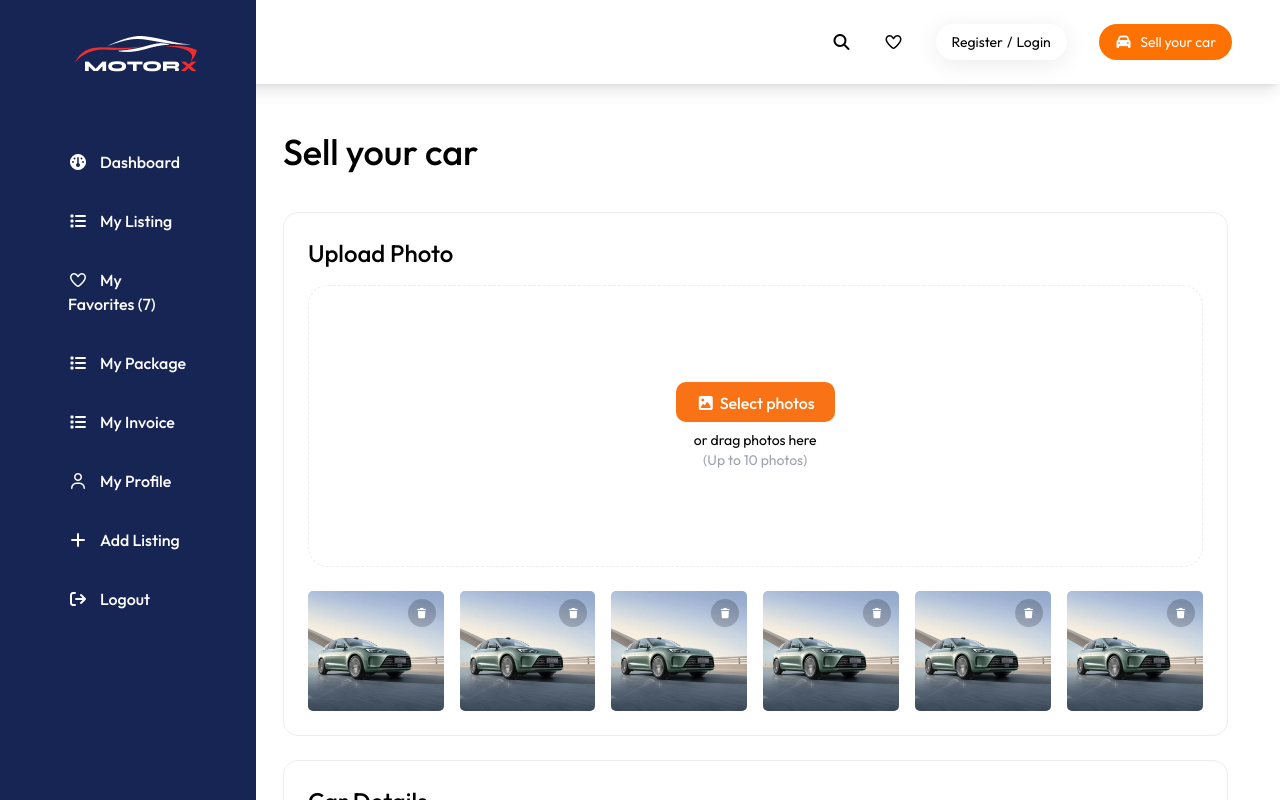
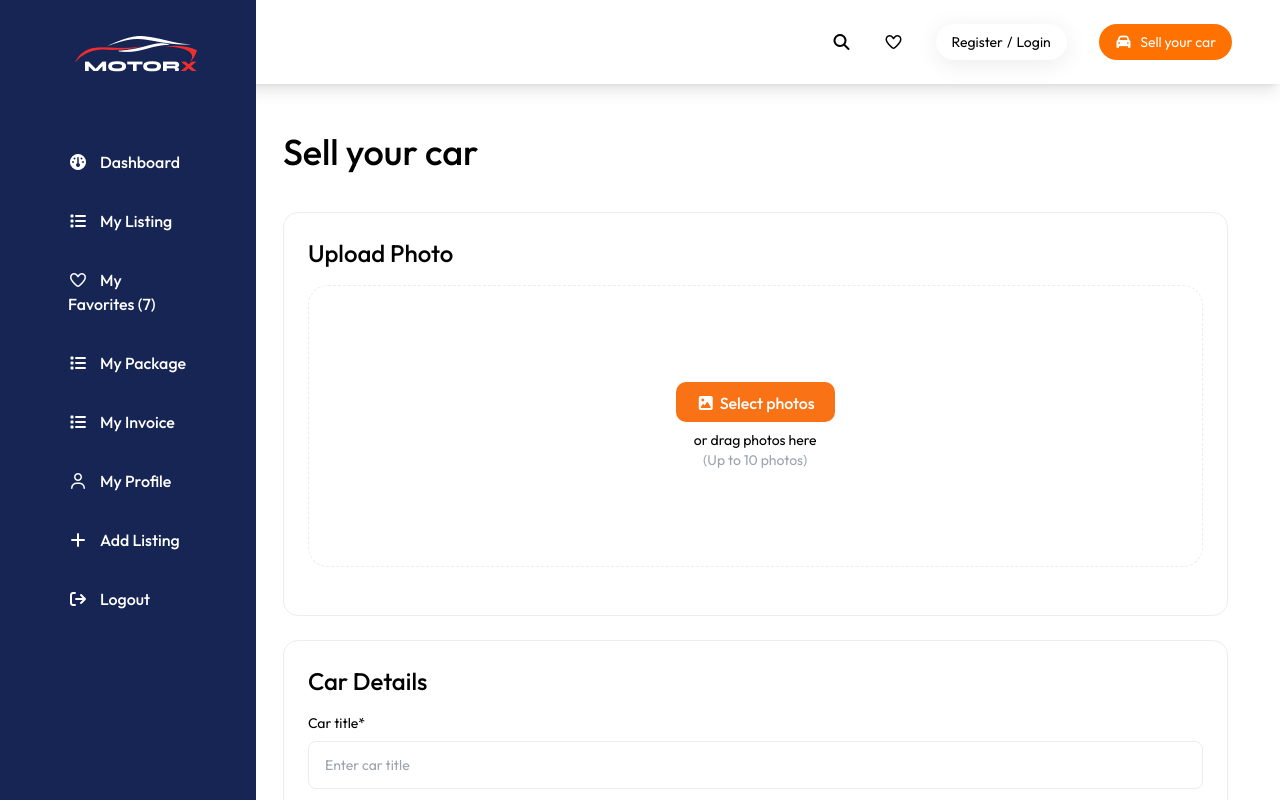
Before and after one commit to Abubakar3007/fullstackapp, a React (Create React App) app in the folder frontend/: page /sell-car in a window 1280 px wide. Shown: the top 800 px of the page. Built offline with nearby package versions, Linux system fonts and the light colour scheme.

Commit message:
sell car

```diff
--- a/frontend/src/components/sellcar/UplodImage.jsx
+++ b/frontend/src/components/sellcar/UplodImage.jsx
@@ -1,12 +1,24 @@
-import React from 'react'
+import React from 'react';
 import DeafualtImage from '../../assets/images/car-image.webp';
-const UplodImage = () => {
+
+const UplodImage = ({ photo, index, onRemove }) => {
   return (
     <div className='relative'>
-        <img src={DeafualtImage} alt="" className='w-full h-[120px] object-cover rounded-[5px]' />
-        <button className='absolute top-2 right-2 bg-black/20 rounded-full w-7 h-7 grid place-items-center'><i class="fa-solid fa-trash text-white text-[10px]"></i></button>
+      <img
+        src={photo || DeafualtImage} // ✅ show uploaded photo or default placeholder
+        alt="car"
+        className='w-full h-[120px] object-cover rounded-[5px]'
+      />
+
+      <button
+        type="button"
+        onClick={() => onRemove(index)} // ✅ call remove function
+        className='absolute top-2 right-2 bg-black/20 rounded-full w-7 h-7 grid place-items-center'
+      >
+        <i className="fa-solid fa-trash text-white text-[10px]"></i>
+      </button>
     </div>
-  )
-}
+  );
+};
 
-export default UplodImage
+export default UplodImage;
--- a/frontend/src/pages/SellCar.jsx
+++ b/frontend/src/pages/SellCar.jsx
@@ -60,7 +60,7 @@ const SellCar = () => {
         vin_number: '',
         mileage: '',
         transmission: '',
-        cylinders: '',
+        cylinder: '',
         engine: '',
         fuel_type: '',
         drive_type: '',
@@ -92,6 +92,18 @@ const SellCar = () => {
         setFormData(prev => ({ ...prev, [name]: value }));
     }
 
+    const handlePhotoUpload = (e) => {
+        const files = Array.from(e.target.files);
+
+        // convert to base64 or upload to a service (Cloudinary, S3, etc.)
+        const newPhotos = files.map((file) => URL.createObjectURL(file));
+
+        setFormData((prev) => ({
+            ...prev,
+            photos: [...prev.photos, ...newPhotos].slice(0, 20),
+        }));
+    };
+
     const handleSubmit = async (e) => {
         e.preventDefault();
         try {
@@ -115,7 +127,12 @@ const SellCar = () => {
                         <h3 className='text-2xl font-medium mb-4'>Upload Photo</h3>
                         <div className='flex flex-col items-center justify-center py-[96px] px-5 border border-dashed border-[#ededed] rounded-[20px] text-center'>
                             <label className='cursor-pointer bg-orange-500 px-5 rounded-[10px] text-[16px] font-medium text-white h-10 leading-[38px] transition-all duration-300 ease-in hover:bg-black'>
-                                <input type='file' multiple className='hidden' />
+                                <input
+                                    type='file'
+                                    accept="image/*"
+                                    multiple
+                                    onChange={handlePhotoUpload}
+                                    className='hidden' />
                                 <i class="fa-solid fa-image align-middle mr-1"></i>
                                 <span className='align-middle'>Select photos</span>
                             </label>
@@ -123,12 +140,19 @@ const SellCar = () => {
                         </div>
                         {/* upload images here */}
                         <div className='mt-6 grid grid-cols-[repeat(auto-fill,minmax(120px,1fr))] gap-4'>
-                            <UplodImage />
-                            <UplodImage />
-                            <UplodImage />
-                            <UplodImage />
-                            <UplodImage />
-                            <UplodImage />
+                            {formData.photos.map((photo, index) => (
+                                <UplodImage
+                                    key={index}
+                                    photo={photo}
+                                    index={index}
+                                    onRemove={(i) =>
+                                        setFormData((prev) => ({
+                                            ...prev,
+                                            photos: prev.photos.filter((_, idx) => idx !== i),
+                                        }))
+                                    }
+                                />
+                            ))}
                         </div>
                     </div>
                     {/* car details */}
@@ -578,11 +602,11 @@ const SellCar = () => {
                         <h3 className='text-2xl font-medium mb-4'>Price</h3>
                         <div className='grid grid-cols-3 gap-4'>
                             <div>
-                                <label htmlFor='title' className='block mb-2 text-sm'>Regular Price*</label>
+                                <label htmlFor='price' className='block mb-2 text-sm'>Regular Price*</label>
                                 <input
-                                    type='text'
-                                    id='price-1'
-                                    name='title'
+                                    type='number'
+                                    id='price'
+                                    name='price'
                                     onChange={handleInputChange}
                                     value={formData.price}
                                     placeholder='Example value 123456.45'
```
Also changed, not shown: 1 other file (tests, documents, lock files or other folders).
